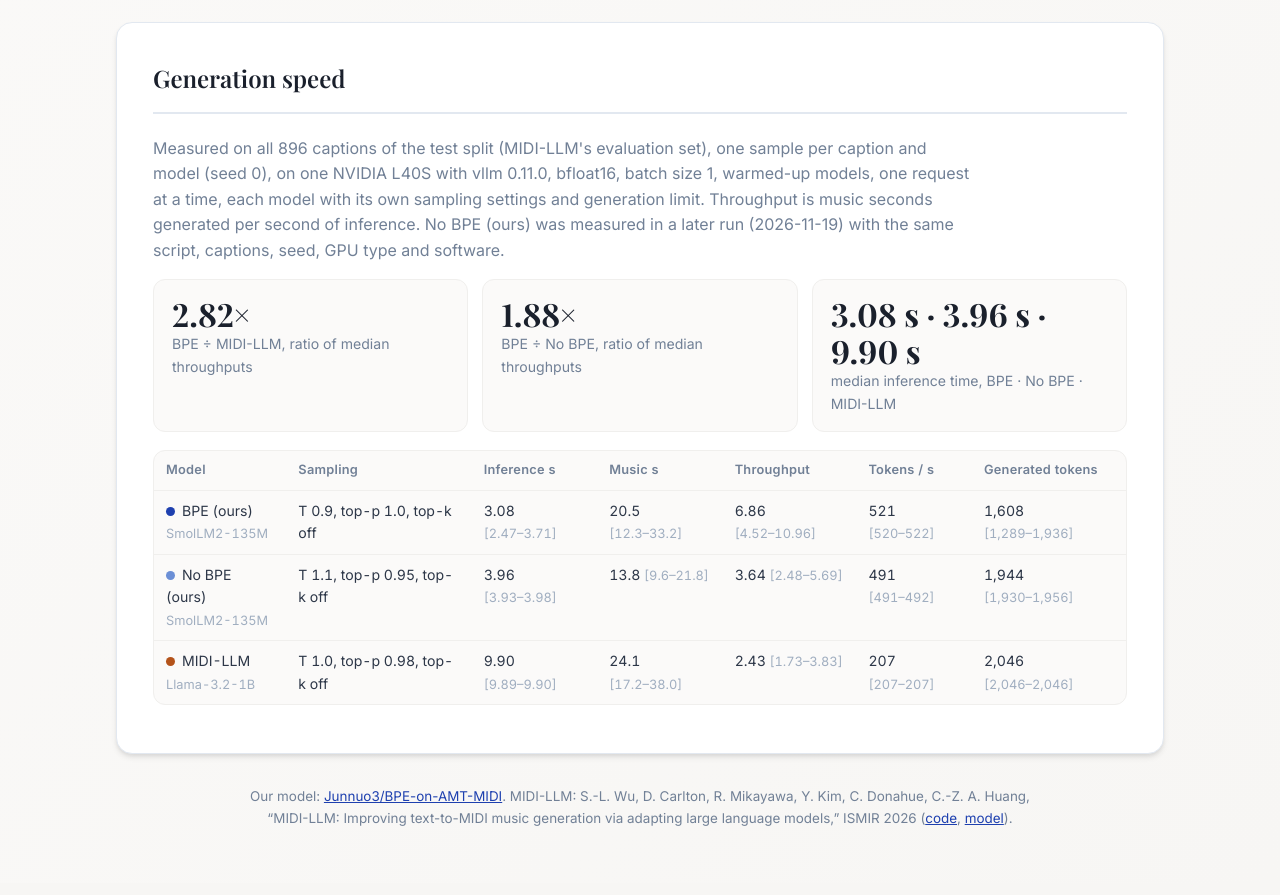
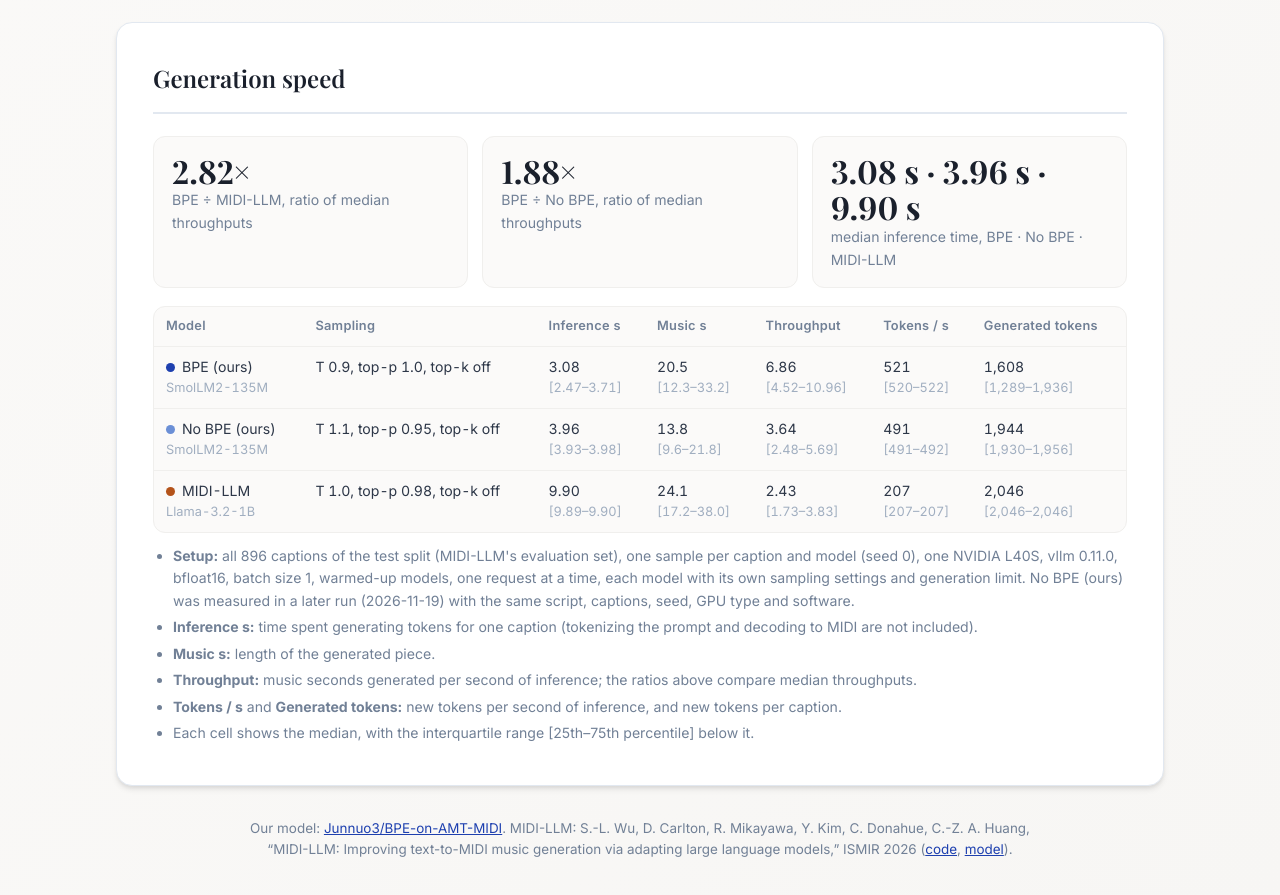
Before and after one commit to Junnuo3/BPE-on-AMT-MIDI, a plain HTML site: page docs/index.html in a window 1280 px wide. Shown: the part 2220-3115 px from the top of the page. Drawn offline with nearby package versions, Linux system fonts and the light colour scheme.

Commit message:
Move the speed notes below the table; put ranges under the medians

```diff
--- a/docs/index.html
+++ b/docs/index.html
@@ -90,7 +90,7 @@ table { border-collapse: collapse; width: 100%; font-size: 0.88rem; font-variant
 th, td { text-align: left; padding: 9px 12px; border-bottom: 1px solid var(--well-line); vertical-align: top; }
 th { font-weight: 600; color: var(--ink-soft); white-space: nowrap; font-size: 0.8rem; letter-spacing: 0.02em; }
 tr:last-child td { border-bottom: 0; }
-td .iqr { color: var(--ink-faint); font-size: 0.8rem; white-space: nowrap; }
+td .iqr { display: block; color: var(--ink-faint); font-size: 0.8rem; white-space: nowrap; }
 .mono { font-family: var(--font-mono); font-size: 0.82em; }
 .dot { display: inline-block; width: 9px; height: 9px; border-radius: 50%; background: var(--c); margin-right: 7px; }
 ul.tight { margin: 8px 0 0; padding-left: 20px; color: var(--ink-soft); font-size: 0.88rem; }
@@ -119,9 +119,9 @@ footer { color: var(--ink-soft); font-size: 0.84rem; text-align: center; max-wid
 
   <section class="panel" aria-labelledby="speed-h">
     <h2 id="speed-h">Generation speed</h2>
-    <p class="sub" id="speed-sub"></p>
     <div class="figs" id="figs"></div>
     <div class="table-wrap"><table id="main-table"></table></div>
+    <ul class="tight" id="speed-notes"></ul>
   </section>
 
   <footer>
@@ -132,7 +132,7 @@ footer { color: var(--ink-soft); font-size: 0.84rem; text-align: center; max-wid
   </footer>
 </div>
 
-<script src="site_data.js?v=db62d99e7a"></script>
+<script src="site_data.js?v=82ccba3824"></script>
 <script>
 (function () {
   const D = window.SITE_DATA;
@@ -318,12 +318,19 @@ footer { color: var(--ink-soft); font-size: 0.84rem; text-align: center; max-wid
 
   // ---------- generation speed ----------
   const B = D.benchmark.main, env = B.env, des = B.design, R = B.ratios;
-  $("speed-sub").textContent = `Measured on all ${des.n_captions} captions of the test split (MIDI-LLM's evaluation set), ` +
-    `one sample per caption and model (seed ${des.seeds.join(", ")}), on one ${env.gpu} with ${env.engine} ${env.vllm}, ${env.precision}, ` +
-    `batch size ${env.batch_size}, warmed-up models, one request at a time, each model with its own sampling settings and generation limit. ` +
-    `Throughput is music seconds generated per second of inference.` +
-    ((B.merged_runs || []).length ? ` ${B.merged_runs.map((r) => NAME[r.model]).join(", ")} was measured in a later run ` +
-      `(${B.merged_runs.map((r) => r.date.slice(0, 10)).join(", ")}) with the same script, captions, seed, GPU type and software.` : "");
+  const later = B.merged_runs || [];
+  $("speed-notes").innerHTML = [
+    `<b>Setup:</b> all ${des.n_captions} captions of the test split (MIDI-LLM's evaluation set), one sample per caption and ` +
+      `model (seed ${des.seeds.join(", ")}), one ${esc(env.gpu)}, ${esc(env.engine)} ${esc(env.vllm)}, ${esc(env.precision)}, ` +
+      `batch size ${env.batch_size}, warmed-up models, one request at a time, each model with its own sampling settings and generation limit.` +
+      (later.length ? ` ${later.map((r) => NAME[r.model]).join(", ")} was measured in a later run ` +
+        `(${later.map((r) => r.date.slice(0, 10)).join(", ")}) with the same script, captions, seed, GPU type and software.` : ""),
+    `<b>Inference s:</b> time spent generating tokens for one caption (tokenizing the prompt and decoding to MIDI are not included).`,
+    `<b>Music s:</b> length of the generated piece.`,
+    `<b>Throughput:</b> music seconds generated per second of inference; the ratios above compare median throughputs.`,
+    `<b>Tokens / s</b> and <b>Generated tokens:</b> new tokens per second of inference, and new tokens per caption.`,
+    `Each cell shows the median, with the interquartile range [25th–75th percentile] below it.`,
+  ].map((s) => `<li>${s}</li>`).join("");
   const fig = (v, k) => `<div class="fig"><div class="v">${v}</div><div class="k">${k}</div></div>`;
   const M = B.models;
   $("figs").innerHTML =
@@ -336,7 +343,7 @@ footer { color: var(--ink-soft); font-size: 0.84rem; text-align: center; max-wid
   $("main-table").innerHTML = `<thead><tr><th>Model</th><th>Sampling</th><th>Inference s</th><th>Music s</th>
       <th>Throughput</th><th>Tokens / s</th><th>Generated tokens</th></tr></thead><tbody>` +
     ORDER.filter((k) => B.models[k]).map((k) => { const m = B.models[k]; return `<tr>
-      <td><span class="dot" style="--c:${DOT[k]}"></span>${NAME[k]}<br><span class="iqr">${esc(m.base_model)}</span></td>
+      <td><span class="dot" style="--c:${DOT[k]}"></span>${NAME[k]}<span class="iqr">${esc(m.base_model)}</span></td>
       <td>${samp(m.sampling)}</td><td>${mi(m.inference_s)}</td><td>${mi(m.music_s, 1)}</td><td>${mi(m.throughput)}</td>
       <td>${mii(m.tokens_per_s)}</td><td>${mii(m.n_generated)}</td></tr>`; }).join("") + "</tbody>";
 })();
```
Also changed, not shown: docs/site_data.js.
